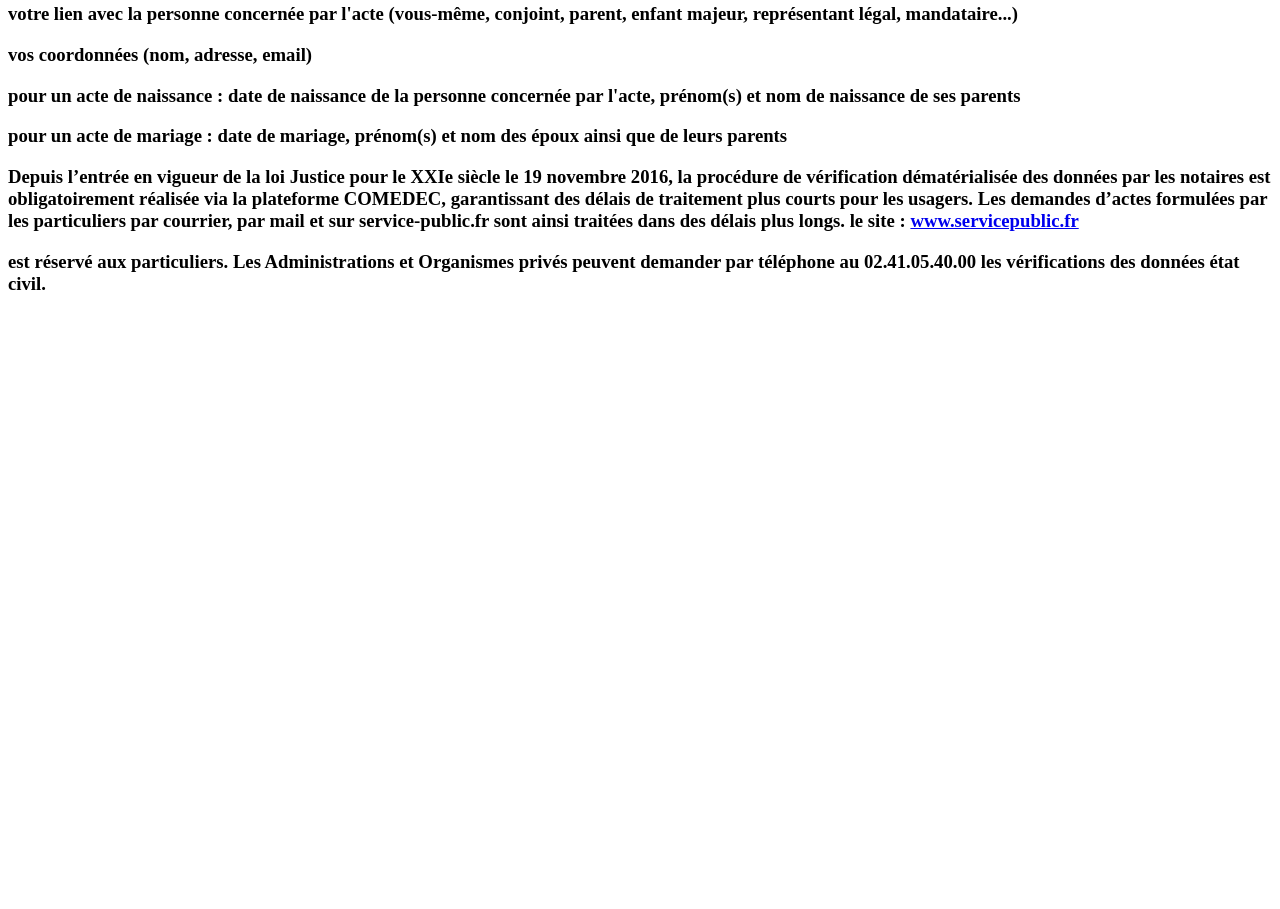
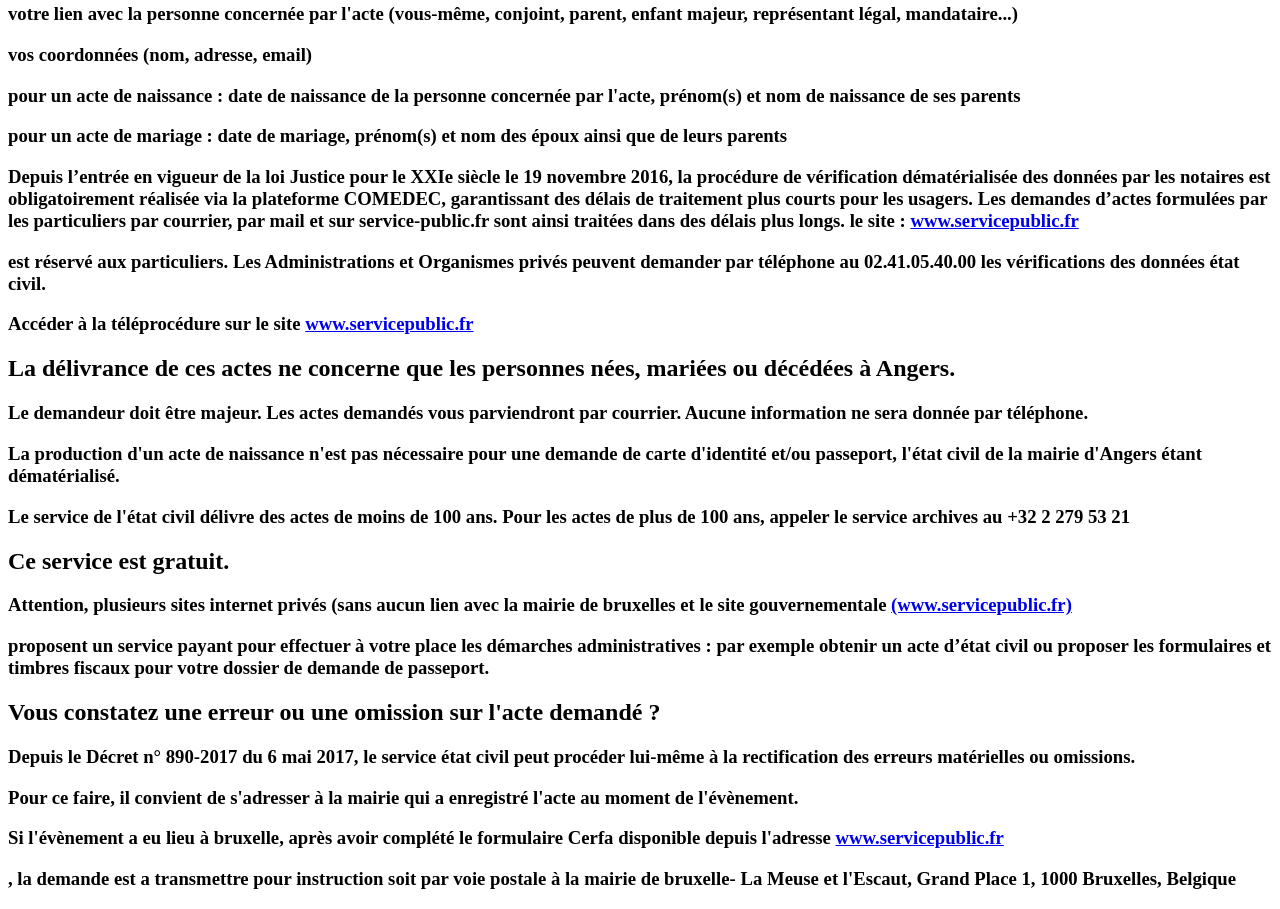
Before and after one commit to zackcaussy/Bruxelles, a plain HTML site: page Service&demarches/demandedactedétatcivil.html in a window 1280 px wide. Shown: the part 578-1487 px from the top of the page. Before the commit the page ends 891 px from the top, so only its background shows below. Drawn offline with Linux system fonts and the light colour scheme.

Commit message:
sa avance

```diff
--- a/Service&demarches/demandedactedétatcivil.html
+++ b/Service&demarches/demandedactedétatcivil.html
@@ -1,5 +1,5 @@
 <!DOCTYPE html>
-<html lang="en">
+<html lang="fr">
 <head>
     <meta charset="UTF-8">
     <meta http-equiv="X-UA-Compatible" content="IE=edge">
@@ -22,7 +22,7 @@
     </H3>
     <h3>Dans le cas d’une demande d’acte par un notaire, votre notaire doit impérativement faire la demande via la plateforme COMEDEC réservée aux professionnels.</h3>
     <h3>Pour une demande dans le cadre d’une procédure judiciaire, votre avocat doit faire la demande via <a href="mailto:cabinet.bgm.thielemans@brucity.be">Demarche bruxelle</a> ou par fax au 02 279 23 91 / international +32 2 279 23 91</h3>
-    <h3>Toute administration (CPAM, CAF, Conseil départemental) ou établissement bancaire peut faire la demande via <a href="mailto:?subject=démarches en ligne&body=https://www.bruxelles.be/demarche-en-lignes">demarche bruxelle</a>ou par fax au 02 279 23 91 / international +32 2 279 23 91 </h3>
+    <h3>Toute administration (CPAM, CAF, Conseil départemental) ou établissement bancaire peut faire la demande via <a href="mailto:https://www.bruxelles.be/demarche-en-lignes">demarche bruxelle</a>ou par fax au 02 279 23 91 / international +32 2 279 23 91 </h3>
     <h3>Toute mairie peut faire la demande via la plateforme COMEDEC,par mail <a href="mailto:cabinet.bgm.thielemans@brucity.be">(Demarche bruxelle)</a> ou par fax au 02 279 23 91 / international +32 2 279 23 91</h3>
     <h2>Pour être prise en compte, votre demande devra obligatoirement indiquer les précisions suivantes :</h2>
     <h3>nature de l'acte demandé (acte de naissance, acte de mariage, copie intégrale ou extrait avec filiation)</h3>
@@ -34,5 +34,20 @@
         Les demandes d’actes formulées par les particuliers par courrier, par mail et sur service-public.fr sont ainsi traitées dans des délais plus longs.
     le site : <a href="https://be.brussels/a-propos-de-la-region/service-public-regional-de-bruxelles" target="_blank" rel="noreferrer" title="ouvre une nouvelle fenêtre">www.servicepublic.fr</a></h3>
     <h3>est réservé aux particuliers. Les Administrations et Organismes privés peuvent demander par téléphone au 02.41.05.40.00 les vérifications des données état civil.</h3>
+    <h3>Accéder à la téléprocédure sur le site <a href="https://be.brussels/a-propos-de-la-region/service-public-regional-de-bruxelles" target="_blank" rel="noreferrer" title="ouvre une nouvelle fenêtre">www.servicepublic.fr</a></h3>
+    <h2>La délivrance de ces actes ne concerne que les personnes nées, mariées ou décédées à Angers.</h2>
+
+        <h3>Le demandeur doit être majeur. Les actes demandés vous parviendront par courrier. Aucune information ne sera donnée par téléphone.</h3>
+
+        <h3>La production d'un acte de naissance n'est pas nécessaire pour une demande de carte d'identité et/ou passeport, l'état civil de la mairie d'Angers étant dématérialisé.</h3>
+
+        <h3>Le service de l'état civil délivre des actes de moins de 100 ans. Pour les actes de plus de 100 ans, appeler le service archives au +32 2 279 53 21</h3>
+        <h2 class="gras">Ce service est gratuit.</h2><h3>Attention, plusieurs sites internet privés (sans aucun lien avec la mairie de bruxelles et le site gouvernementale <a href="https://be.brussels/a-propos-de-la-region/service-public-regional-de-bruxelles" target="_blank" rel="noreferrer" title="ouvre une nouvelle fenêtre">(www.servicepublic.fr)</a></h3>
+        <h3>proposent un service payant pour effectuer à votre place les démarches administratives : par exemple obtenir un acte d’état civil ou proposer les formulaires et timbres fiscaux pour votre dossier de demande de passeport.</h3>
+        <h2>Vous constatez une erreur ou une omission sur l'acte demandé ?</h2>
+        <h3>Depuis le Décret n° 890-2017 du 6 mai 2017, le service état civil peut procéder lui-même à la rectification des erreurs matérielles ou omissions.</h3>
+           <h3>Pour ce faire, il convient de s'adresser à la mairie qui a enregistré l'acte au moment de l'évènement.</h3>
+        <h3>Si l'évènement a eu lieu à bruxelle, après avoir complété le formulaire Cerfa disponible depuis l'adresse <a href="https://be.brussels/a-propos-de-la-region/service-public-regional-de-bruxelles" target="_blank" rel="noreferrer" title="ouvre une nouvelle fenêtre">www.servicepublic.fr</a></h3>
+        <h3>, la demande est a transmettre pour instruction soit par voie postale à la mairie de bruxelle- La Meuse et l'Escaut, Grand Place 1, 1000 Bruxelles, Belgique</h3>
 </body>
 </html>
```
